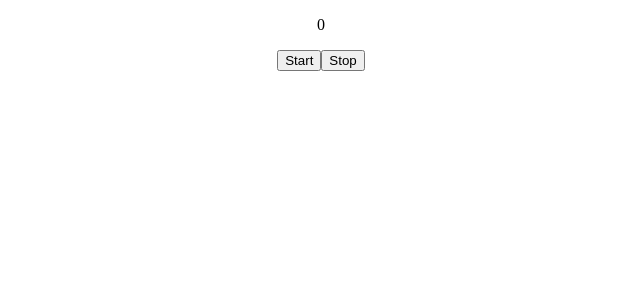
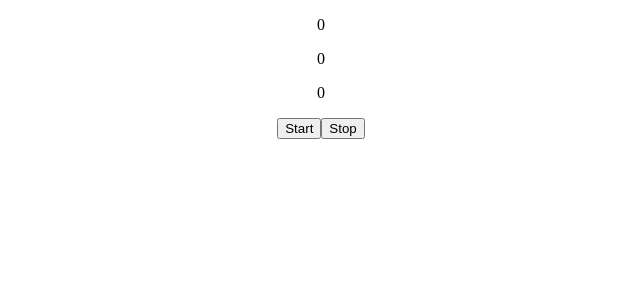
Before and after one commit to Samson300/time-master-react, a React (Create React App) app: page / in a window 1280 px wide. Shown: the top 300 px of the page, without its empty margins (319-959 px from the left). Built offline with nearby package versions, Linux system fonts and the light colour scheme.

Commit message:
renders minutes and hours to screen

```diff
--- a/src/App.js
+++ b/src/App.js
@@ -44,7 +44,7 @@ componentDidMount() {
 render() {
   return (
     <div className="App">
-      <Stopwatch seconds={this.state.seconds} />
+      <Stopwatch seconds={this.state.seconds} minutes={this.state.minutes} hours={this.state.hours}/>
       <StartButton startTimer={this.startTimer}/>
       <StopButton stopTimer={this.stopTimer} />
     </div>
--- a/src/components/Stopwatch.js
+++ b/src/components/Stopwatch.js
@@ -3,9 +3,9 @@ import React from "react";
 export default function Stopwatch(props) {
     return(
         <div>
-            {
-                <p>{ props.seconds }</p>
-            }
+            <p>{ props.seconds }</p>
+            <p>{ props.minutes }</p>
+            <p>{ props.hours }</p>
         </div>
     )
 }
```
